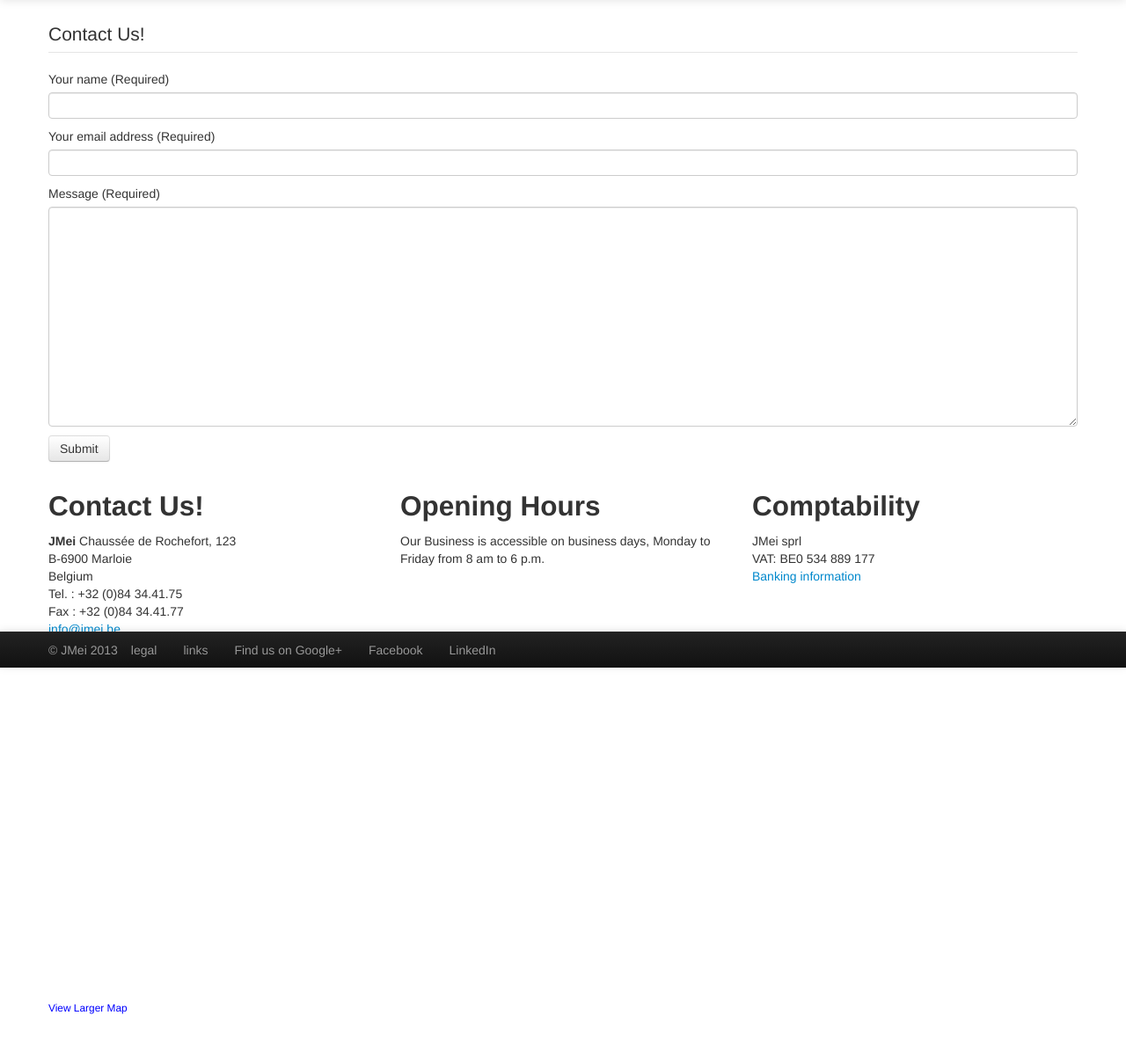
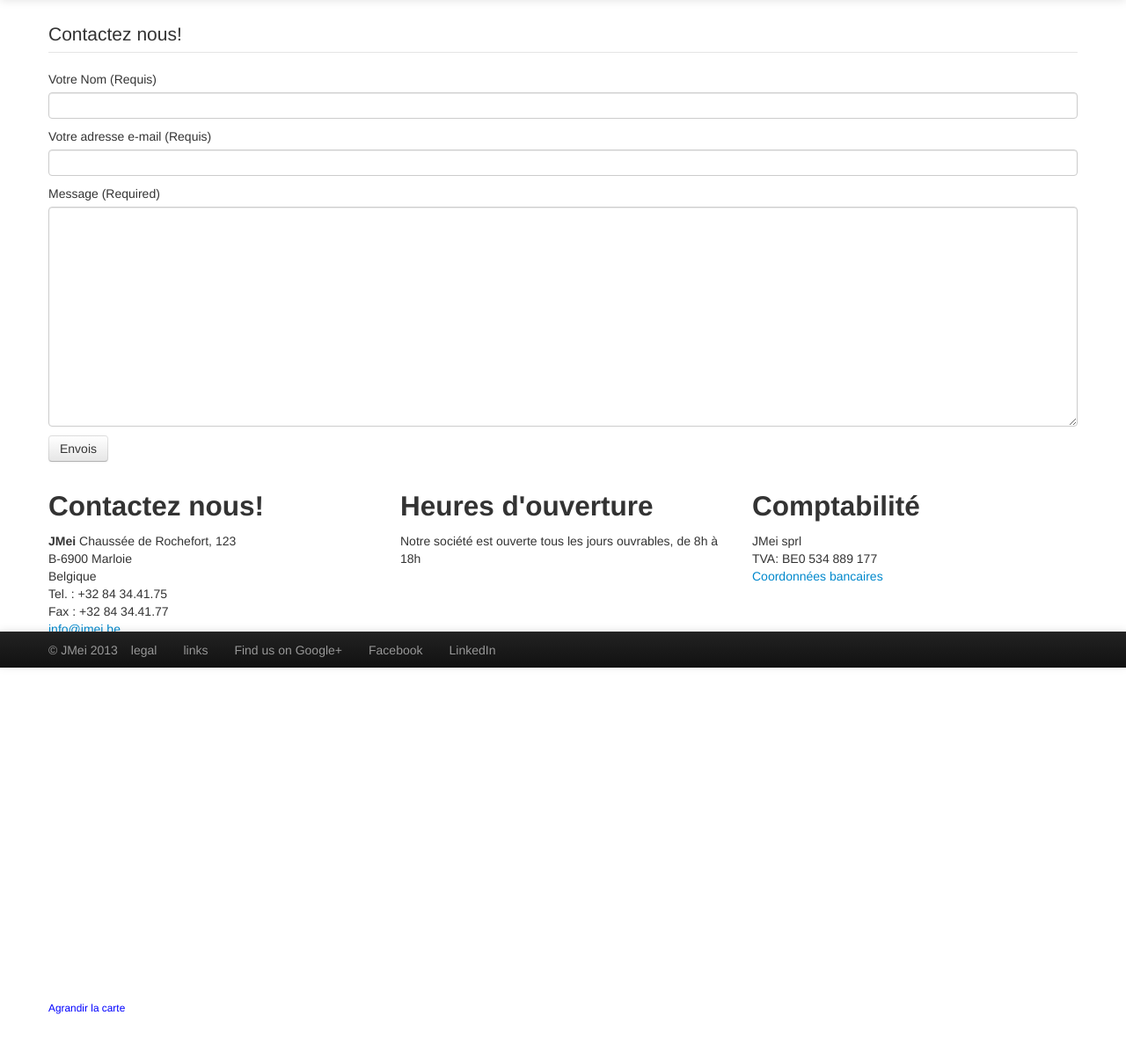
Before and after one commit to g-van-vreckem/jmei.be, a PHP site: page /foo/fr/contact.php in a window 1280 px wide. Shown: the part 41-1237 px from the top of the page at 88% size. Run offline with PHP 8.4, Linux system fonts and the light colour scheme; some libraries are stand-ins or nearby versions.

Commit message:
Changement langue

```diff
--- a/html/fr/contact.php
+++ b/html/fr/contact.php
@@ -13,15 +13,15 @@ PAGESC;
 ?>
 			<div id="contact-feedback">
 				<form class="contact-form" method="get" data-target="#contact-feedback" action="/sendmail.php">
-					<legend>Contact Us!</legend>
+					<legend>Contactez nous!</legend>
 					<fieldset>
-						<label>Your name <span>(Required)</span></label>
+						<label>Votre Nom <span>(Requis)</span></label>
 						<input id="name" type="text" title="Your name is required!" name="name" class="inputtext required span12">
-						<label>Your email address <span>(Required)</span></label>
+						<label>Votre adresse e-mail <span>(Requis)</span></label>
 						<input id="email" type="email" title="Your email is required!" name="email" class="inputtext required email span12">
 						<label>Message <span>(Required)</label>
 						<textarea id="message" title="Please type your message!" name="message" rows="12" cols="72" class="required span12"></textarea>
-						<button id="submit-btn" type="submit" class="btn">Submit</button>
+						<button id="submit-btn" type="submit" class="btn">Envois</button>
 						<input type="hidden" name="lang" value="en">
 						<input type="hidden" name="reason" value="Contact">
 					 </fieldset>
@@ -30,30 +30,30 @@ PAGESC;
             <!-- Example row of columns -->
             <div class="row">
                 <div class="span4">
-                    <h2>Contact Us!</h2>
+                    <h2>Contactez nous!</h2>
                     <p><b>JMei</b>
 					Chaussée de Rochefort, 123<br>
 						B-6900 Marloie<br>
-						Belgium<br>
-						Tel. : +32 (0)84 34.41.75<br>
-						Fax : +32 (0)84 34.41.77<br>
+						Belgique<br>
+						Tel. : +32 84 34.41.75<br>
+						Fax : +32 84 34.41.77<br>
 						<a href="mailto:info@jmei.com">info@jmei.be</a></p>
                 </div>
                 <div class="span4">
-                    <h2>Opening Hours</h2>
-                    <p>Our Business is accessible on business days, Monday to Friday from 8 am to 6 p.m.</p>
+                    <h2>Heures d'ouverture</h2>
+                    <p>Notre société est ouverte tous les jours ouvrables, de 8h à 18h</p>
 				</div>
                 <div class="span4">
-                    <h2>Comptability</h2>
+                    <h2>Comptabilité</h2>
 					<p>JMei sprl<br>
-					VAT: BE0 534 889 177<br>
-					<a href="pdf/JMei%20sprl.pdf">Banking information</a></p>
+					TVA: BE0 534 889 177<br>
+					<a href="pdf/JMei%20sprl.pdf">Coordonnées bancaires</a></p>
 				</div>
             </div>
             <div class="row">
                 <div class="span12">
 	                <div id="map-canvas"></div>
-					<small><a target="_blank" href="https://maps.google.be/maps?f=q&amp;source=embed&amp;hl=en&amp;geocode=&amp;q=123+rue+de+rochefort,+Marloie&amp;aq=&amp;sll=50.154465,4.624975&amp;sspn=3.720241,5.751343&amp;t=h&amp;ie=UTF8&amp;hq=&amp;hnear=Chauss%C3%A9e+de+Rochefort+123,+6900+Marche-en-Famenne,+Luxembourg,+R%C3%A9gion+wallonne&amp;z=14&amp;ll=50.199664,5.317268" style="color:#0000FF;text-align:left">View Larger Map</a></small>
+					<small><a target="_blank" href="https://maps.google.be/maps?f=q&amp;source=embed&amp;hl=en&amp;geocode=&amp;q=123+rue+de+rochefort,+Marloie&amp;aq=&amp;sll=50.154465,4.624975&amp;sspn=3.720241,5.751343&amp;t=h&amp;ie=UTF8&amp;hq=&amp;hnear=Chauss%C3%A9e+de+Rochefort+123,+6900+Marche-en-Famenne,+Luxembourg,+R%C3%A9gion+wallonne&amp;z=14&amp;ll=50.199664,5.317268" style="color:#0000FF;text-align:left">Agrandir la carte</a></small>
 				</div>
 			</div>
  <?php include 'footer.php';?>
```
